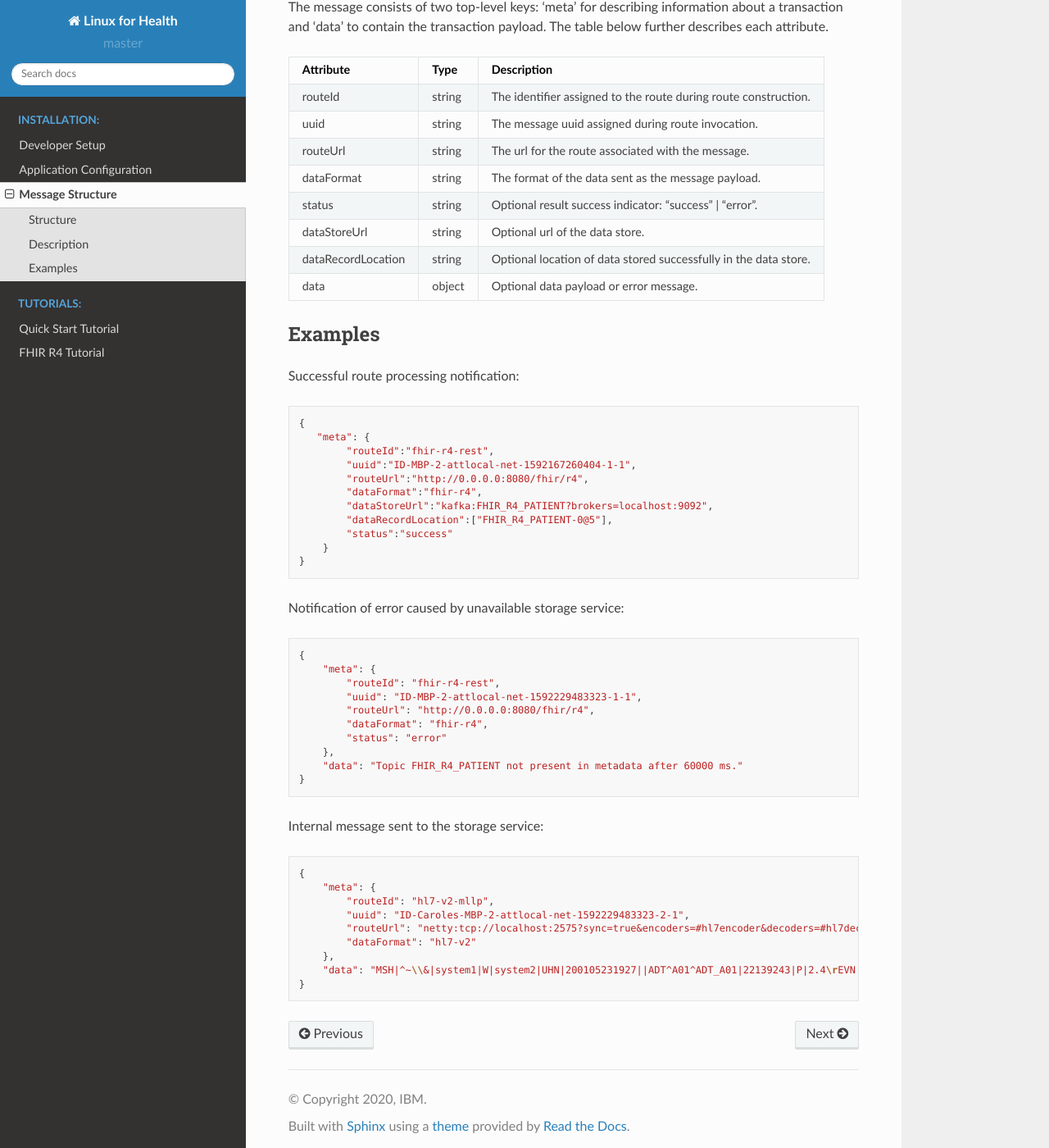
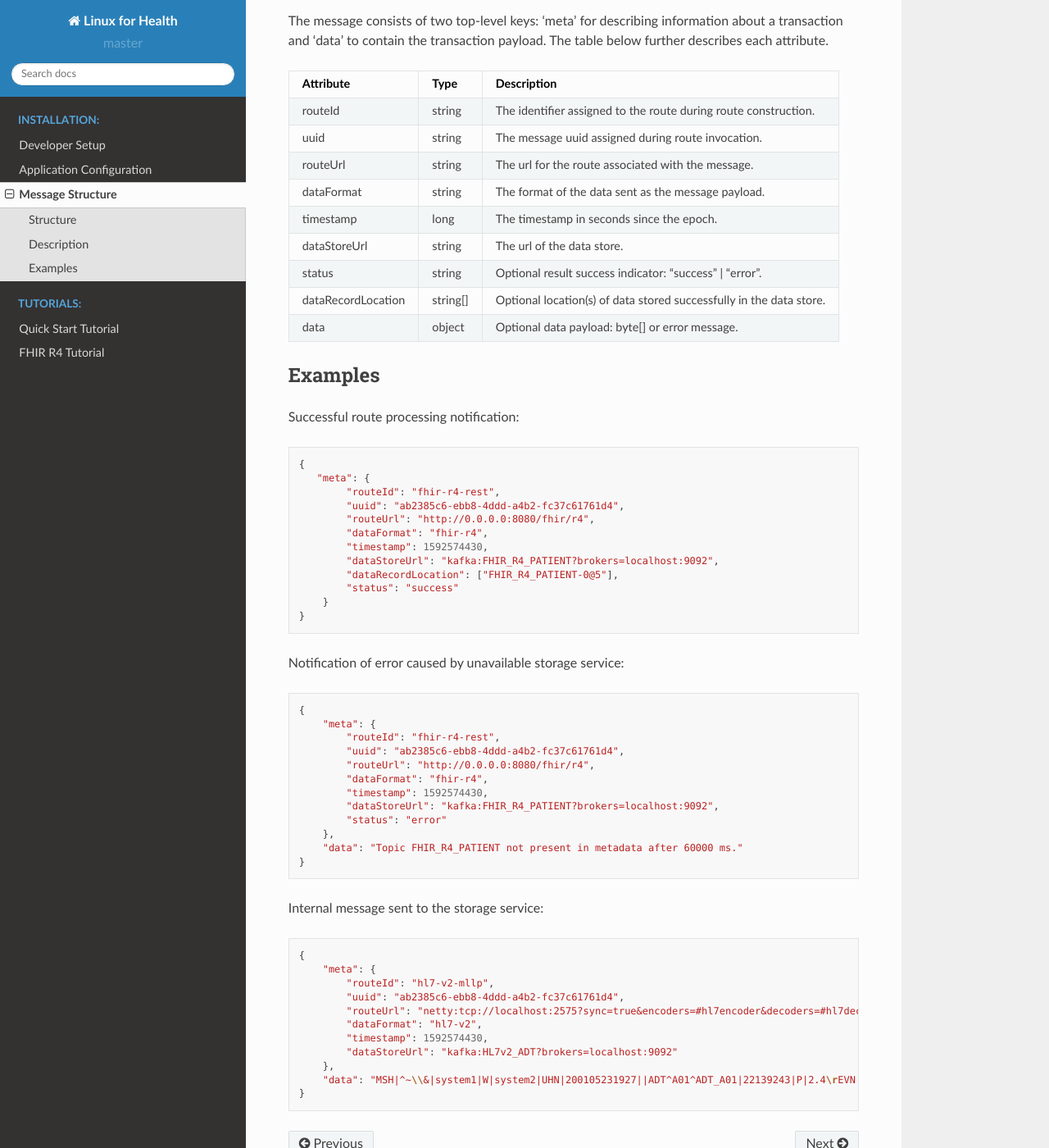
Before and after one commit to LinuxForHealth/docs, a Sphinx documentation site: the page built from source/message-structure.rst, in a window 1280 px wide and 1400 px high, scrolled down 646 px. Shown: the whole window at 82% size. Built offline with Sphinx 7.4.7 and the Read the Docs theme 2.0.0, drawn with Linux system fonts in a browser that asks for light colours; comment, search, counter and statistics services are not loaded; some of the changed text lies outside the part shown.

Commit message:
Update message-structure.rst

```diff
--- a/source/message-structure.rst
+++ b/source/message-structure.rst
@@ -12,8 +12,9 @@ The following JSON message structure is used throughout Linux for Health::
             'uuid': string,
             'routeUrl': string,
             'dataFormat': string,
+            'timestamp': long,
+            'dataStoreUrl': string,
             'status': string, optional
-            'dataStoreUrl': string, optional
             'dataRecordLocation': string[], optional
         },
         'data': object, optional
@@ -23,25 +24,27 @@ Description
 ===========
 The message consists of two top-level keys: 'meta' for describing information about a transaction and 'data' to contain the transaction payload.  The table below further describes each attribute.
 
-+--------------------+-----------+------------------------------------------------------------------+
-| Attribute          | Type      | Description                                                      |
-+====================+===========+==================================================================+
-| routeId            | string    | The identifier assigned to the route during route construction.  |
-+--------------------+-----------+------------------------------------------------------------------+
-| uuid               | string    | The message uuid assigned during route invocation.               |
-+--------------------+-----------+------------------------------------------------------------------+
-| routeUrl           | string    | The url for the route associated with the message.               |
-+--------------------+-----------+------------------------------------------------------------------+
-| dataFormat         | string    | The format of the data sent as the message payload.              |
-+--------------------+-----------+------------------------------------------------------------------+
-| status             | string    | Optional result success indicator: "success" | "error".          |
-+--------------------+-----------+------------------------------------------------------------------+
-| dataStoreUrl       | string    | Optional url of the data store.                                  |
-+--------------------+-----------+------------------------------------------------------------------+
-| dataRecordLocation | string    | Optional location of data stored successfully in the data store. |
-+--------------------+-----------+------------------------------------------------------------------+
-| data               | object    | Optional data payload or error message.                          |
-+--------------------+-----------+------------------------------------------------------------------+
++--------------------+-----------+---------------------------------------------------------------------+
+| Attribute          | Type      | Description                                                         |
++====================+===========+=====================================================================+
+| routeId            | string    | The identifier assigned to the route during route construction.     |
++--------------------+-----------+---------------------------------------------------------------------+
+| uuid               | string    | The message uuid assigned during route invocation.                  |
++--------------------+-----------+---------------------------------------------------------------------+
+| routeUrl           | string    | The url for the route associated with the message.                  |
++--------------------+-----------+---------------------------------------------------------------------+
+| dataFormat         | string    | The format of the data sent as the message payload.                 |
++--------------------+-----------+---------------------------------------------------------------------+
+| timestamp          | long      | The timestamp in seconds since the epoch.                           |
++--------------------+-----------+---------------------------------------------------------------------+
+| dataStoreUrl       | string    | The url of the data store.                                          |
++--------------------+-----------+---------------------------------------------------------------------+
+| status             | string    | Optional result success indicator: "success" | "error".             |
++--------------------+-----------+---------------------------------------------------------------------+
+| dataRecordLocation | string[]  | Optional location(s) of data stored successfully in the data store. |
++--------------------+-----------+---------------------------------------------------------------------+
+| data               | object    | Optional data payload: byte[] or error message.                     |
++--------------------+-----------+---------------------------------------------------------------------+
 
 Examples
 ========
@@ -49,13 +52,14 @@ Successful route processing notification::
 
     {
        "meta": {
-            "routeId":"fhir-r4-rest",
-            "uuid":"ID-MBP-2-attlocal-net-1592167260404-1-1",
-            "routeUrl":"http://0.0.0.0:8080/fhir/r4",
-            "dataFormat":"fhir-r4",
-            "dataStoreUrl":"kafka:FHIR_R4_PATIENT?brokers=localhost:9092",
-            "dataRecordLocation":["FHIR_R4_PATIENT-0@5"],
-            "status":"success"
+            "routeId": "fhir-r4-rest",
+            "uuid": "ab2385c6-ebb8-4ddd-a4b2-fc37c61761d4",
+            "routeUrl": "http://0.0.0.0:8080/fhir/r4",
+            "dataFormat": "fhir-r4",
+            "timestamp": 1592574430,
+            "dataStoreUrl": "kafka:FHIR_R4_PATIENT?brokers=localhost:9092",
+            "dataRecordLocation": ["FHIR_R4_PATIENT-0@5"],
+            "status": "success"
         }
     }
 
@@ -64,9 +68,11 @@ Notification of error caused by unavailable storage service::
     {
         "meta": {
             "routeId": "fhir-r4-rest",
-            "uuid": "ID-MBP-2-attlocal-net-1592229483323-1-1",
+            "uuid": "ab2385c6-ebb8-4ddd-a4b2-fc37c61761d4",
             "routeUrl": "http://0.0.0.0:8080/fhir/r4",
             "dataFormat": "fhir-r4",
+            "timestamp": 1592574430,
+            "dataStoreUrl": "kafka:FHIR_R4_PATIENT?brokers=localhost:9092",
             "status": "error"
         },
         "data": "Topic FHIR_R4_PATIENT not present in metadata after 60000 ms."
@@ -77,9 +83,11 @@ Internal message sent to the storage service::
     {
         "meta": {
             "routeId": "hl7-v2-mllp",
-            "uuid": "ID-Caroles-MBP-2-attlocal-net-1592229483323-2-1",
+            "uuid": "ab2385c6-ebb8-4ddd-a4b2-fc37c61761d4",
             "routeUrl": "netty:tcp://localhost:2575?sync=true&encoders=#hl7encoder&decoders=#hl7decoder",
-            "dataFormat": "hl7-v2"
+            "dataFormat": "hl7-v2",
+            "timestamp": 1592574430,
+            "dataStoreUrl": "kafka:HL7v2_ADT?brokers=localhost:9092"
         },
         "data": "MSH|^~\\&|system1|W|system2|UHN|200105231927||ADT^A01^ADT_A01|22139243|P|2.4\rEVN|A01|200105231927\rPID||9999999999|2216506||Duck^Donald^^^MR.^MR.||19720227|M|||123 Foo ST.^^TORONTO^ON^M6G 3E6^CA^H~123 Foo ST.^^TORONTO^ON^M6G 3E6^CA^M|1811|(416)111-1111||E^ENGLISH|S|PATIENT DID NOT INDICATE|211004554\rPV1|||ZFAST TRACK^WAITING^13|E^EMERGENCY||369^6^13^U EM EMERGENCY DEPARTMENT^ZFAST TRACK WAITING^FT WAIT 13^FTWAIT13^FT WAITING^FTWAIT13|^MOUSE^MICKEY^M^^DR.^MD|||SUR||||||||I|211004554||||||||||||||||||||W|||||200105231927\rPV2||F|^R/O APPENDICIAL ABSCESS\rIN1|1||001001|OHIP|||||||||||||||^^^^^^M|||||||||||||||||||||||||^^^^^^M\r"
     }
```
